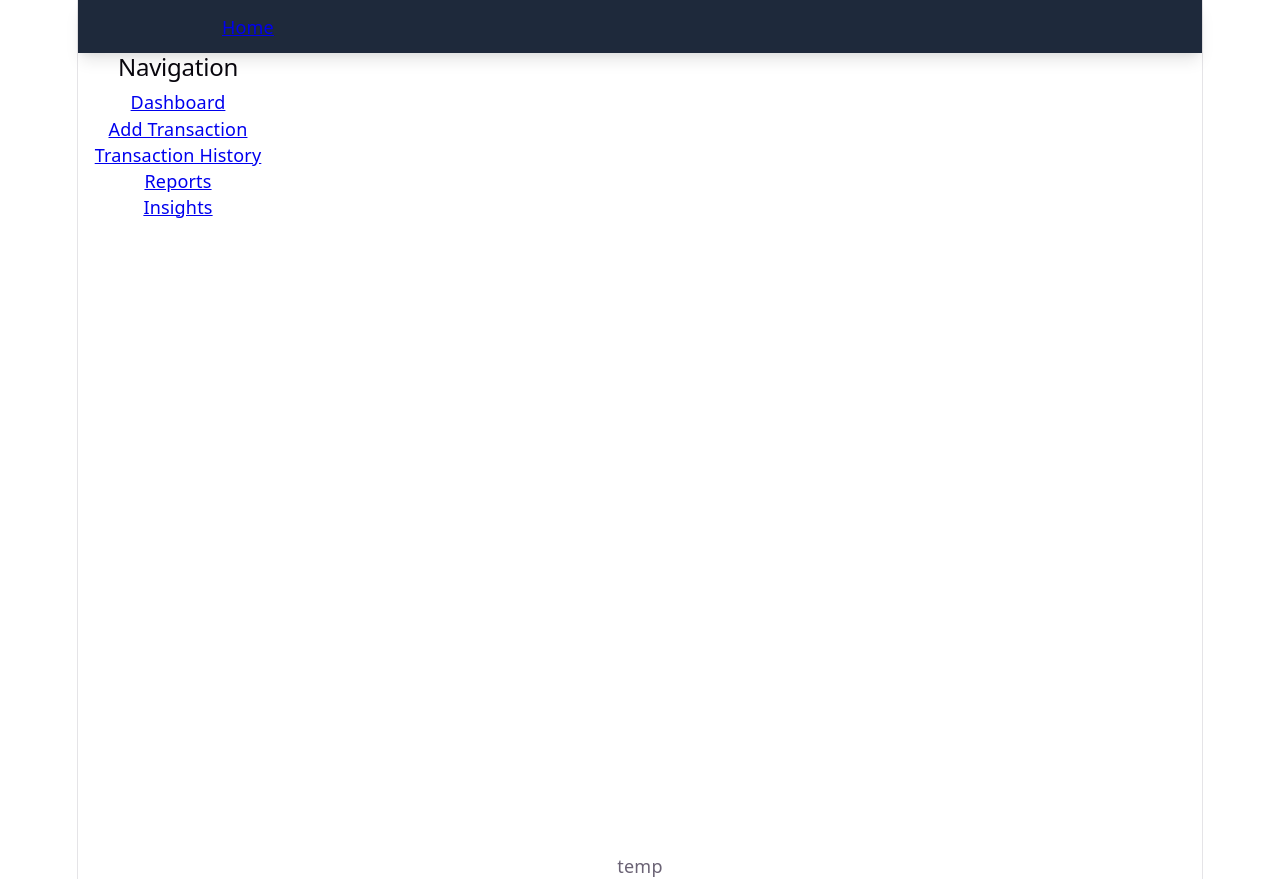
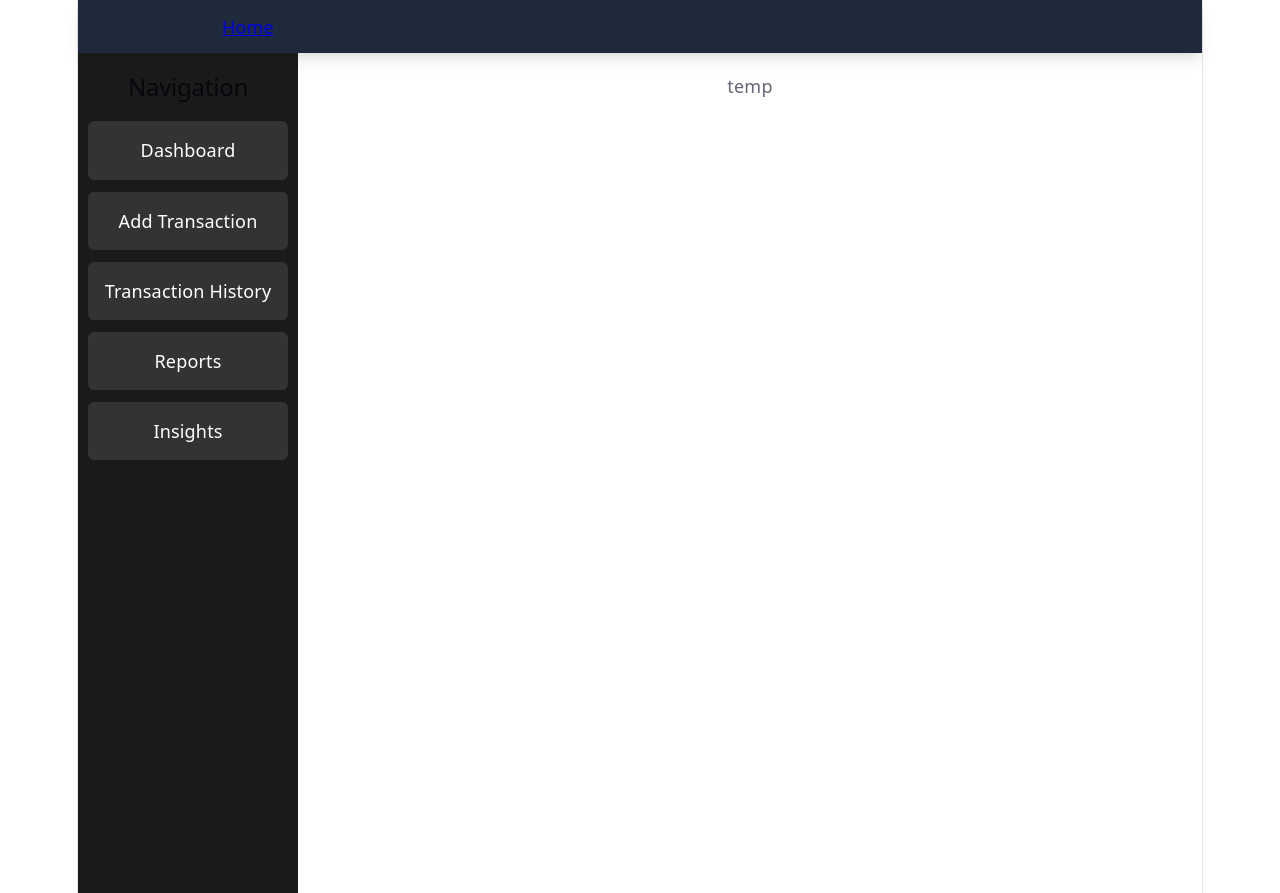
Before and after one commit to kaydenmcclung/webFinalProject, a React (Vite) app in the folder webFinalProject/: page / in a window 1280 px wide. Built offline with nearby package versions, Linux system fonts and the light colour scheme.

Commit message:
sidebar improved
made the sidebar prettier and so that the main content on the page will appear next to it instead of below it

```diff
--- a/webFinalProject/src/App.css
+++ b/webFinalProject/src/App.css
@@ -25,6 +25,37 @@
   padding-bottom: 0.75rem;
   padding-left: 8rem;
   padding-right: 8rem;
+}
+
+.sidebar {
+  width: 200px;
+  height: 100vh;
+  background-color: #1a1a1a;
+  padding: 20px 10px;
+}
+
+.sidebar-links {
+  list-style: none;
+  padding: 0;
+}
+
+.sidebar-box {
+  display: block;
+  margin-bottom: 12px;
+  padding: 15px;
+  color: #ffffff;
+  text-decoration: none;
+  background-color: #333;
+  border-radius: 6px;
+  text-align: center;
+  transition: all 0.2s ease-in-out;
+  border: 1px solid transparent;
+}
+
+.sidebar-box:hover {
+  background-color: #444;
+  border-color: #007bff;
+  color: #007bff;
 }
 
 .hero {
--- a/webFinalProject/src/App.jsx
+++ b/webFinalProject/src/App.jsx
@@ -15,7 +15,9 @@ function App() {
     <>
       <div>
         <Navbar />
+        <div style={{display:'flex', minHeight:'100vh'}}>
           <Sidebar />
+          <main style={{flex:'1', padding:'20px'}}>
             <Routes>
               <Route path ='/' element={<Dashboard />}/>
               <Route path ='/addtransaction' element={<AddTransaction />}/>
@@ -23,6 +25,8 @@ function App() {
               <Route path ='/reports' element={<Reports />}/>
               <Route path ='/insights' element={<Insights />}/>
             </Routes>
+          </main>
+        </div>
       </div>
     </>
   )
--- a/webFinalProject/src/components/Sidebar.jsx
+++ b/webFinalProject/src/components/Sidebar.jsx
@@ -4,13 +4,15 @@ import { Link } from "react-router-dom"
 
 const Sidebar = () => {
   return (
-    <nav style={{ width: '200px', height: '100vh', display: 'flex', flexDirection: 'column' }}>
-      <h2>Navigation</h2>
-      <Link to="/">Dashboard</Link>
-      <Link to="/addtransaction">Add Transaction</Link>
-      <Link to="/history">Transaction History</Link>
-      <Link to="/reports">Reports</Link>
-      <Link to="/insights">Insights</Link>
+    <nav className="sidebar">
+      <h2 style={{marginBottom:'20px'}}>Navigation</h2>
+      <ul className="sidebar-links">
+        <li><Link to="/" className="sidebar-box">Dashboard</Link></li>
+        <li><Link to="/addtransaction" className="sidebar-box">Add Transaction</Link></li>
+        <li><Link to="/history" className="sidebar-box">Transaction History</Link></li>
+        <li><Link to="/reports" className="sidebar-box">Reports</Link></li>
+        <li><Link to="/insights" className="sidebar-box">Insights</Link></li>
+      </ul>
     </nav>
   )
 };
```
Lines whose indentation alone changed are shown as unchanged.
